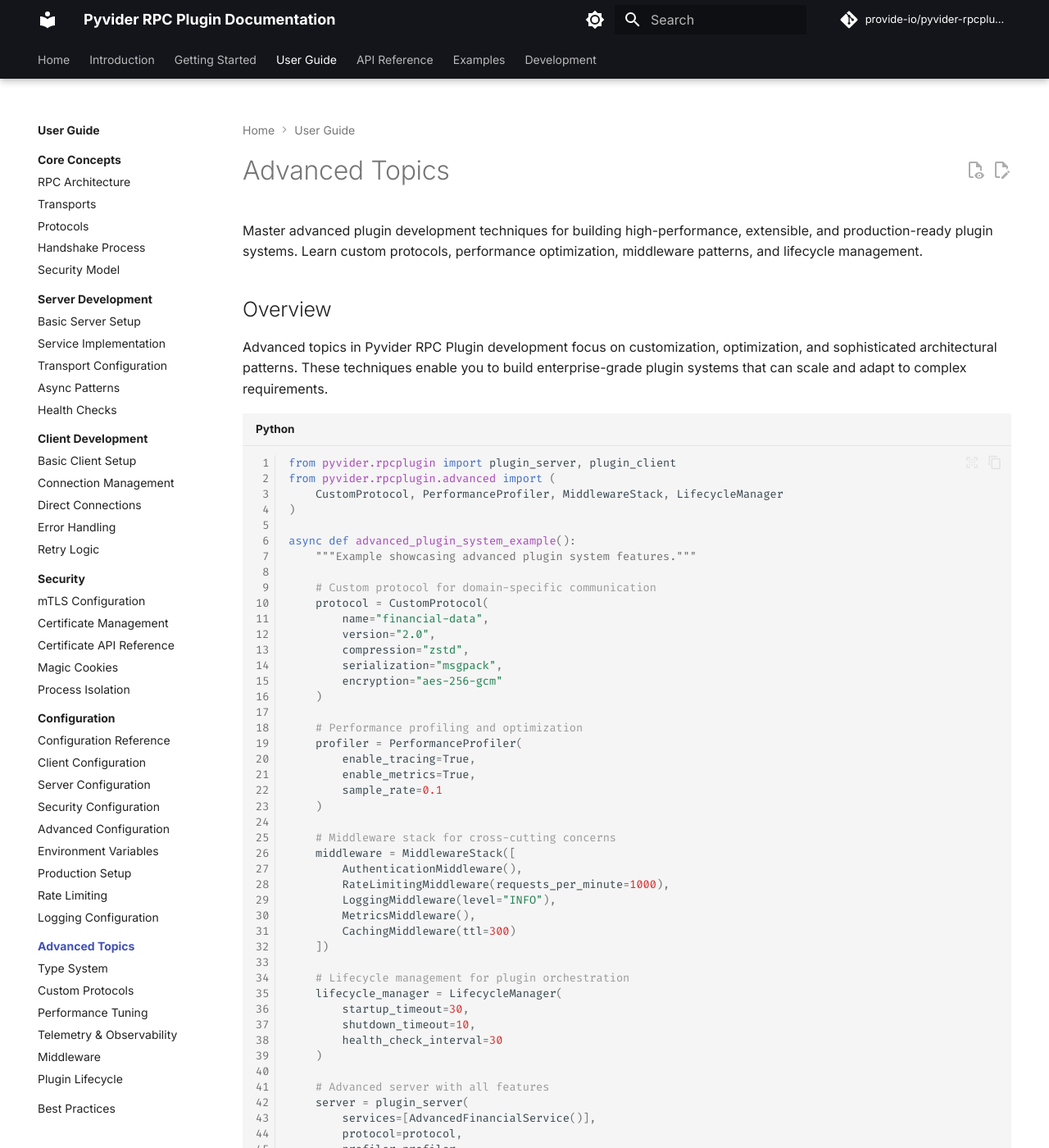
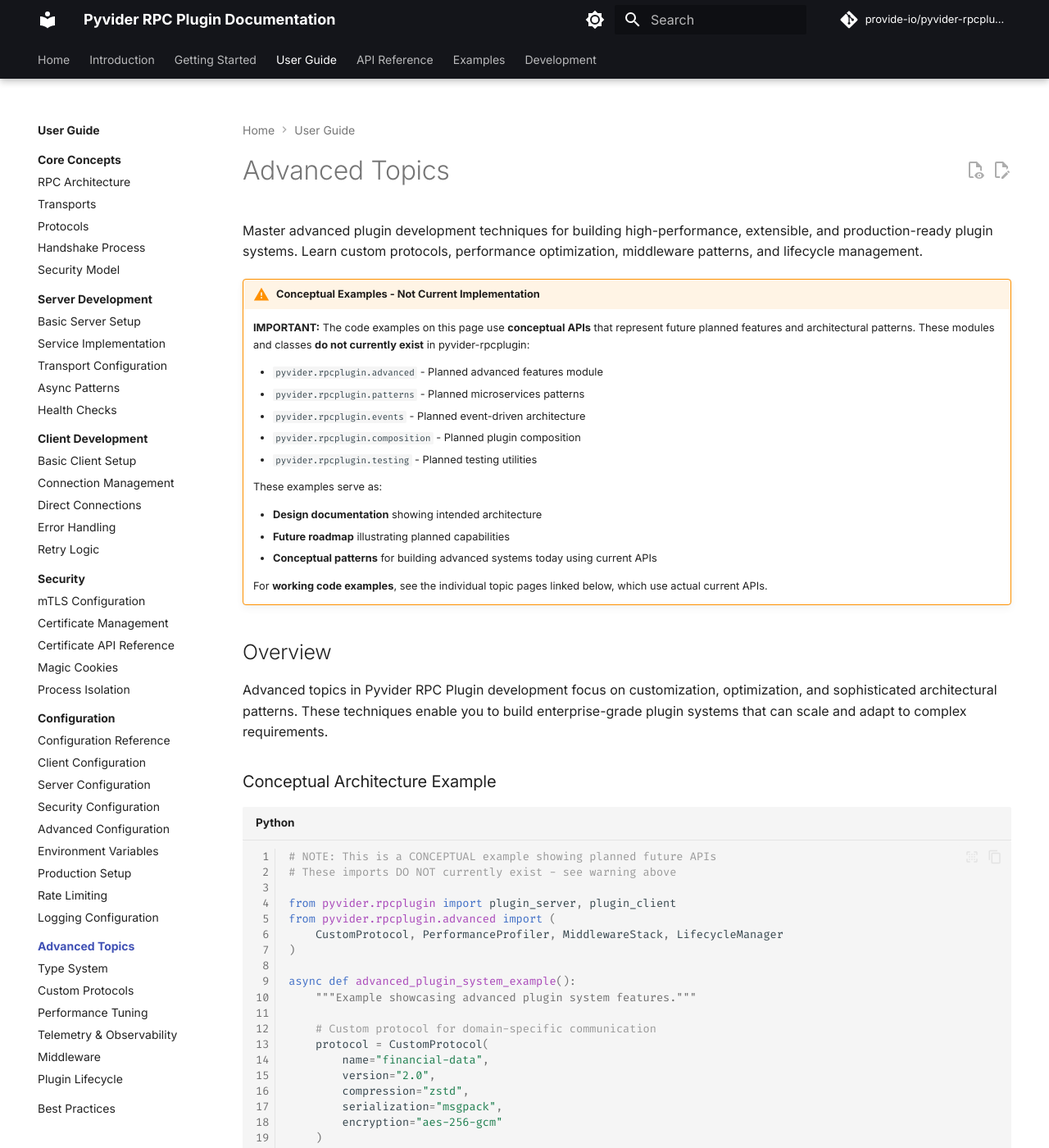
Before and after one commit to provide-io/pyvider-rpcplugin, an MkDocs documentation site: the page built from docs/guide/advanced/index.md, in a window 1280 px wide and 1400 px high. Shown: the whole window at 82% size. Built offline with MkDocs 1.6.1 and Material for MkDocs 9.7.7, drawn with Linux system fonts in a browser that asks for light colours; comment, search, counter and statistics services are not loaded; the version menu is left out; some of the changed text lies outside the part shown.

Commit message:
🔼⚙️ [skip ci] auto-commit

````diff
--- a/docs/guide/advanced/index.md
+++ b/docs/guide/advanced/index.md
@@ -1,12 +1,34 @@
 # Advanced Topics
 
 Master advanced plugin development techniques for building high-performance, extensible, and production-ready plugin systems. Learn custom protocols, performance optimization, middleware patterns, and lifecycle management.
+
+!!! warning "Conceptual Examples - Not Current Implementation"
+    **IMPORTANT:** The code examples on this page use **conceptual APIs** that represent future planned features and architectural patterns. These modules and classes **do not currently exist** in pyvider-rpcplugin:
+
+    - `pyvider.rpcplugin.advanced` - Planned advanced features module
+    - `pyvider.rpcplugin.patterns` - Planned microservices patterns
+    - `pyvider.rpcplugin.events` - Planned event-driven architecture
+    - `pyvider.rpcplugin.composition` - Planned plugin composition
+    - `pyvider.rpcplugin.testing` - Planned testing utilities
+
+    These examples serve as:
+
+    - **Design documentation** showing intended architecture
+    - **Future roadmap** illustrating planned capabilities
+    - **Conceptual patterns** for building advanced systems today using current APIs
+
+    For **working code examples**, see the individual topic pages linked below, which use actual current APIs.
 
 ## Overview
 
 Advanced topics in Pyvider RPC Plugin development focus on customization, optimization, and sophisticated architectural patterns. These techniques enable you to build enterprise-grade plugin systems that can scale and adapt to complex requirements.
 
+### Conceptual Architecture Example
+
 ```python
+# NOTE: This is a CONCEPTUAL example showing planned future APIs
+# These imports DO NOT currently exist - see warning above
+
 from pyvider.rpcplugin import plugin_server, plugin_client
 from pyvider.rpcplugin.advanced import (
     CustomProtocol, PerformanceProfiler, MiddlewareStack, LifecycleManager
@@ -181,6 +203,7 @@
 ### Microservices Integration
 
 ```python
+# NOTE: CONCEPTUAL example - pyvider.rpcplugin.patterns module does not exist yet
 from pyvider.rpcplugin.patterns import MicroservicePlugin, ServiceMesh
 
 class OrderManagementService(MicroservicePlugin):
@@ -251,6 +274,7 @@
 ### Event-Driven Architecture
 
 ```python
+# NOTE: CONCEPTUAL example - pyvider.rpcplugin.events module does not exist yet
 from pyvider.rpcplugin.events import EventBus, EventHandler, Event
 
 class OrderCreated(Event):
@@ -341,6 +365,7 @@
 ### Plugin Composition Patterns
 
 ```python
+# NOTE: CONCEPTUAL example - pyvider.rpcplugin.composition module does not exist yet
 from pyvider.rpcplugin.composition import PluginComposer, CompositionStrategy
 
 class DataProcessingPipeline:
@@ -414,6 +439,7 @@
 ### Advanced Testing Strategies
 
 ```python
+# NOTE: CONCEPTUAL example - pyvider.rpcplugin.testing module does not exist yet
 import pytest
 from pyvider.rpcplugin.testing import (
     PluginTestCase, MockPlugin, PerformanceTest, IntegrationTest
````
